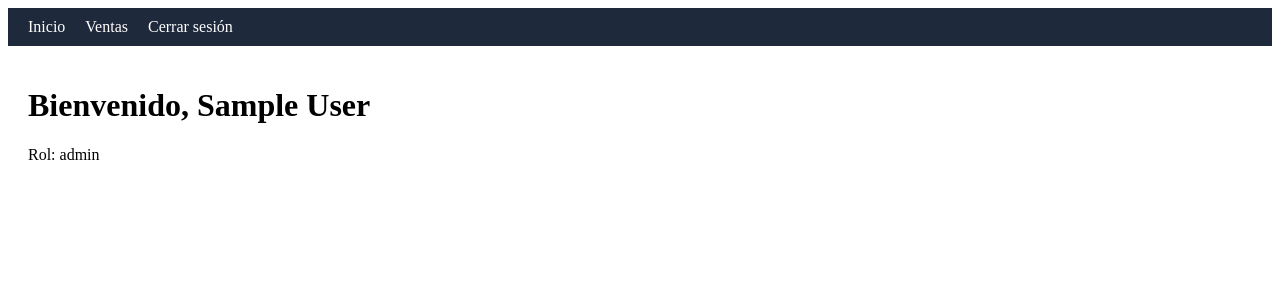
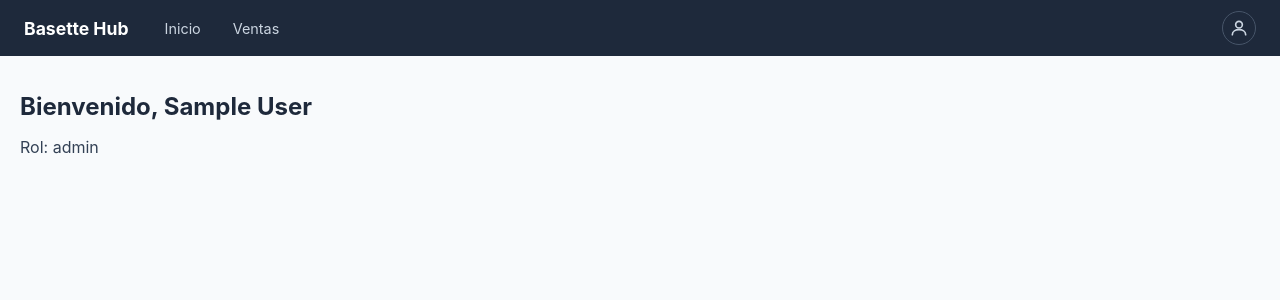
Before and after one commit to EnNiCa/basette-hub, a Flask app: page / in a window 1280 px wide. Shown: the top 300 px of the page. Run offline with Flask 3, Linux system fonts and the light colour scheme; the visitor is signed in with stand-in values (Sample User, id 1).

Commit message:
Creación de diferentes archivos para mostrar tablas en cada módulo. Aplicados estilos CSS

```diff
--- /dev/null
+++ b/static/css/estilo.css
@@ -0,0 +1,268 @@
+:root {
+    --azul-oscuro: #1e293b;
+    --azul-oscuro-suave: #334155;
+    --azul-acento: #2563eb;
+    --gris-borde: #e2e8f0;
+    --gris-fondo: #f8fafc;
+    --texto: #334155;
+    --texto-suave: #64748b;
+}
+
+* {
+    box-sizing: border-box;
+}
+
+body {
+    font-family: -apple-system, "Segoe UI", Roboto, sans-serif;
+    background: var(--gris-fondo);
+    color: var(--texto);
+    margin: 0;
+}
+
+main {
+    max-width: 1400px;
+    margin: 0 auto;
+}
+
+h1 {
+    font-size: 1.5rem;
+    color: var(--azul-oscuro);
+    margin-bottom: 4px;
+}
+
+h3 {
+    color: var(--azul-oscuro);
+    font-size: 1rem;
+    margin-top: 24px;
+    margin-bottom: 8px;
+    border-bottom: 2px solid var(--gris-borde);
+    padding-bottom: 4px;
+}
+
+a {
+    color: var(--azul-acento);
+    text-decoration: none;
+}
+
+/* ===== Barra de navegación ===== */
+nav {
+    background: var(--azul-oscuro);
+    padding: 0 24px;
+    display: flex;
+    align-items: center;
+    height: 56px;
+}
+
+.nav-brand {
+    color: white;
+    font-weight: 700;
+    font-size: 1.1rem;
+    margin-right: 32px;
+    white-space: nowrap;
+}
+
+nav > ul {
+    list-style: none;
+    display: flex;
+    align-items: center;
+    gap: 24px;
+    margin: 0;
+    padding: 0;
+    height: 100%;
+    flex: 1;
+}
+
+nav > ul > li {
+    position: relative;
+    height: 100%;
+    display: flex;
+    align-items: center;
+}
+
+nav > ul > li > a {
+    color: #cbd5e1;
+    font-size: 0.9rem;
+    padding: 8px 4px;
+}
+
+nav > ul > li > a:hover {
+    color: white;
+}
+
+/* Empuja el icono de perfil hacia la derecha */
+.nav-perfil {
+    margin-left: auto;
+}
+
+.perfil-icono {
+    display: flex;
+    align-items: center;
+    justify-content: center;
+    width: 34px;
+    height: 34px;
+    border-radius: 50%;
+    border: 1px solid #475569;
+}
+
+.perfil-icono svg {
+    width: 20px;
+    height: 20px;
+    stroke: #cbd5e1;
+}
+
+.nav-perfil:hover .perfil-icono {
+    border-color: white;
+}
+.nav-perfil:hover .perfil-icono svg {
+    stroke: white;
+}
+
+/* Desplegables */
+.dropdown {
+    display: none;
+    position: absolute;
+    top: 100%;
+    left: 0;
+    background: var(--azul-oscuro-suave);
+    min-width: 170px;
+    padding: 6px 0;
+    border-radius: 0 0 8px 8px;
+    z-index: 10;
+    list-style: none;
+    margin: 0;
+}
+
+.dropdown-derecha {
+    left: auto;
+    right: 0;
+}
+
+nav > ul > li:hover .dropdown {
+    display: block;
+}
+
+.dropdown li a {
+    display: block;
+    color: #e2e8f0;
+    padding: 8px 16px;
+    font-size: 0.88rem;
+}
+
+.dropdown li a:hover {
+    background: rgba(255, 255, 255, 0.08);
+}
+
+/* ===== Botón de acción ===== */
+.boton-nuevo {
+    display: inline-block;
+    background: var(--azul-acento);
+    color: white;
+    padding: 8px 16px;
+    border-radius: 6px;
+    font-size: 0.9rem;
+    margin: 8px 0 16px;
+}
+.boton-nuevo:hover {
+    background: #1d4ed8;
+}
+
+/* ===== Tabla de ventas ===== */
+.tabla-contenedor {
+    overflow-x: auto;
+    background: white;
+    border-radius: 8px;
+    border: 1px solid var(--gris-borde);
+}
+
+table {
+    border-collapse: collapse;
+    width: 100%;
+    font-size: 0.85rem;
+    white-space: nowrap;
+}
+
+thead th {
+    background: var(--azul-oscuro);
+    color: white;
+    text-align: left;
+    padding: 10px 12px;
+    position: sticky;
+    top: 0;
+}
+
+tbody td {
+    padding: 8px 12px;
+    border-bottom: 1px solid var(--gris-borde);
+}
+
+tbody tr:nth-child(even) {
+    background: var(--gris-fondo);
+}
+
+tbody tr:hover {
+    background: #eff6ff;
+}
+
+td select {
+    padding: 4px 6px;
+    border-radius: 4px;
+    border: 1px solid var(--gris-borde);
+    font-size: 0.8rem;
+}
+
+/* ===== Mensajes flash ===== */
+.mensajes-flash {
+    list-style: none;
+    padding: 0;
+    margin: 0 0 16px;
+}
+.mensajes-flash li {
+    background: #fef2f2;
+    color: #b91c1c;
+    border: 1px solid #fecaca;
+    padding: 10px 14px;
+    border-radius: 6px;
+    margin-bottom: 6px;
+    font-size: 0.9rem;
+}
+
+/* ===== Archivos adjuntos ===== */
+.bloque-categoria {
+    background: white;
+    border: 1px solid var(--gris-borde);
+    border-radius: 8px;
+    padding: 16px 20px;
+    margin-bottom: 16px;
+}
+
+.bloque-categoria ul {
+    list-style: none;
+    padding: 0;
+    margin: 0 0 12px;
+}
+
+.bloque-categoria li {
+    padding: 6px 0;
+    border-bottom: 1px solid var(--gris-borde);
+    font-size: 0.9rem;
+    color: var(--texto-suave);
+}
+
+.bloque-categoria form {
+    display: flex;
+    gap: 10px;
+    align-items: center;
+}
+
+.bloque-categoria button {
+    background: var(--azul-acento);
+    color: white;
+    border: none;
+    padding: 6px 14px;
+    border-radius: 6px;
+    cursor: pointer;
+    font-size: 0.85rem;
+}
+.bloque-categoria button:hover {
+    background: #1d4ed8;
+}
--- a/templates/base.html
+++ b/templates/base.html
@@ -3,20 +3,11 @@
 <head>
     <meta charset="UTF-8">
     <title>{% block titulo %}Basette Hub{% endblock %}</title>
-    <style>
-        nav { background: #1e293b; padding: 10px 20px; }
-        nav ul { list-style: none; display: flex; gap: 20px; margin: 0; padding: 0; }
-        nav > ul > li { position: relative; }
-        nav a { color: white; text-decoration: none; }
-
-        .dropdown { display: none; position: absolute; top: 100%; left: 0;
-                    background: #334155; min-width: 160px; padding: 8px 0; z-index: 10; }
-        .dropdown li { padding: 4px 16px; }
-        nav > ul > li:hover .dropdown { display: block; }
-    </style>
+    <link rel="stylesheet" href="{{ url_for('static', filename='css/estilo.css') }}">
 </head>
 <body>
     <nav>
+        <div class="nav-brand">Basette Hub</div>
         <ul>
             <li><a href="{{ url_for('inicio') }}">Inicio</a></li>
             <li>
@@ -28,14 +19,26 @@
                     <li><a href="{{ url_for('ventas.listar_ventas', modulo='placas_solares') }}">Placas solares</a></li>
                 </ul>
             </li>
-            <li><a href="{{ url_for('auth.logout') }}">Cerrar sesión</a></li>
+            <li class="nav-perfil">
+                <a href="#" class="perfil-icono">
+                    <svg viewBox="0 0 24 24" fill="none" stroke-width="2" stroke-linecap="round" stroke-linejoin="round">
+                        <circle cx="12" cy="8" r="4"></circle>
+                        <path d="M4 20c0-4 4-6 8-6s8 2 8 6"></path>
+                    </svg>
+                </a>
+                <ul class="dropdown dropdown-derecha">
+                    <li><a href="#">Mi perfil</a></li>
+                    <li><a href="#">Configuración</a></li>
+                    <li><a href="{{ url_for('auth.logout') }}">Cerrar sesión</a></li>
+                </ul>
+            </li>
         </ul>
     </nav>
 
     <main style="padding: 20px;">
         {% with mensajes = get_flashed_messages() %}
             {% if mensajes %}
-                <ul>
+                <ul class="mensajes-flash">
                     {% for mensaje in mensajes %}
                         <li>{{ mensaje }}</li>
                     {% endfor %}
--- a/templates/ventas/_cabeceras_comunes.html
+++ b/templates/ventas/_cabeceras_comunes.html
@@ -7,6 +7,7 @@
 <th>Nº Cuenta</th>
 <th>Comercial</th>
 <th>Canal</th>
+<th>Módulo</th>
 <th>Compañía</th>
 <th>Tarifa</th>
 <th>Mantenimiento</th>
--- a/templates/ventas/_celdas_comunes.html
+++ b/templates/ventas/_celdas_comunes.html
@@ -7,6 +7,7 @@
 <td>{{ venta.numero_cuenta or '-' }}</td>
 <td>{{ venta.comercial }}</td>
 <td>{{ venta.canal or '-' }}</td>
+<td>{{ venta.modulo|replace('_', ' ')|capitalize }}</td>
 <td>{{ venta.compania }}</td>
 <td>{{ venta.tarifa }}</td>
 <td>{{ 'Sí' if venta.mantenimiento else 'No' }}</td>
--- a/templates/ventas/archivos_adjuntos.html
+++ b/templates/ventas/archivos_adjuntos.html
@@ -18,6 +18,7 @@
 ] %}
 
 {% for clave, etiqueta in categorias_info %}
+<div class="bloque-categoria">
     <h3>{{ etiqueta }}</h3>
 
     <ul>
@@ -33,6 +34,6 @@
         <input type="file" name="archivo" multiple required>
         <button type="submit">Subir</button>
     </form>
-<hr>
+</div>
 {% endfor %}
 {% endblock %}
--- a/templates/ventas/listado_energia.html
+++ b/templates/ventas/listado_energia.html
@@ -4,9 +4,10 @@
 
 {% block contenido %}
 <h1>Ventas - Energía</h1>
-<p><a href="{{ url_for('ventas.nueva_venta') }}">+ Nueva venta</a></p>
+<a href="{{ url_for('ventas.nueva_venta') }}" class="boton-nuevo">+ Nueva venta</a>
 
-<table border="1" cellpadding="6">
+<div class="tabla-contenedor">
+<table>
     <thead>
         <tr>
             {% include "ventas/_cabeceras_comunes.html" %}
@@ -38,4 +39,5 @@
         {% endfor %}
     </tbody>
 </table>
+</div>
 {% endblock %}
```
Also changed, not shown: templates/ventas/listado_general.html (+13 -74 lines). Lines whose indentation alone changed are shown as unchanged.
